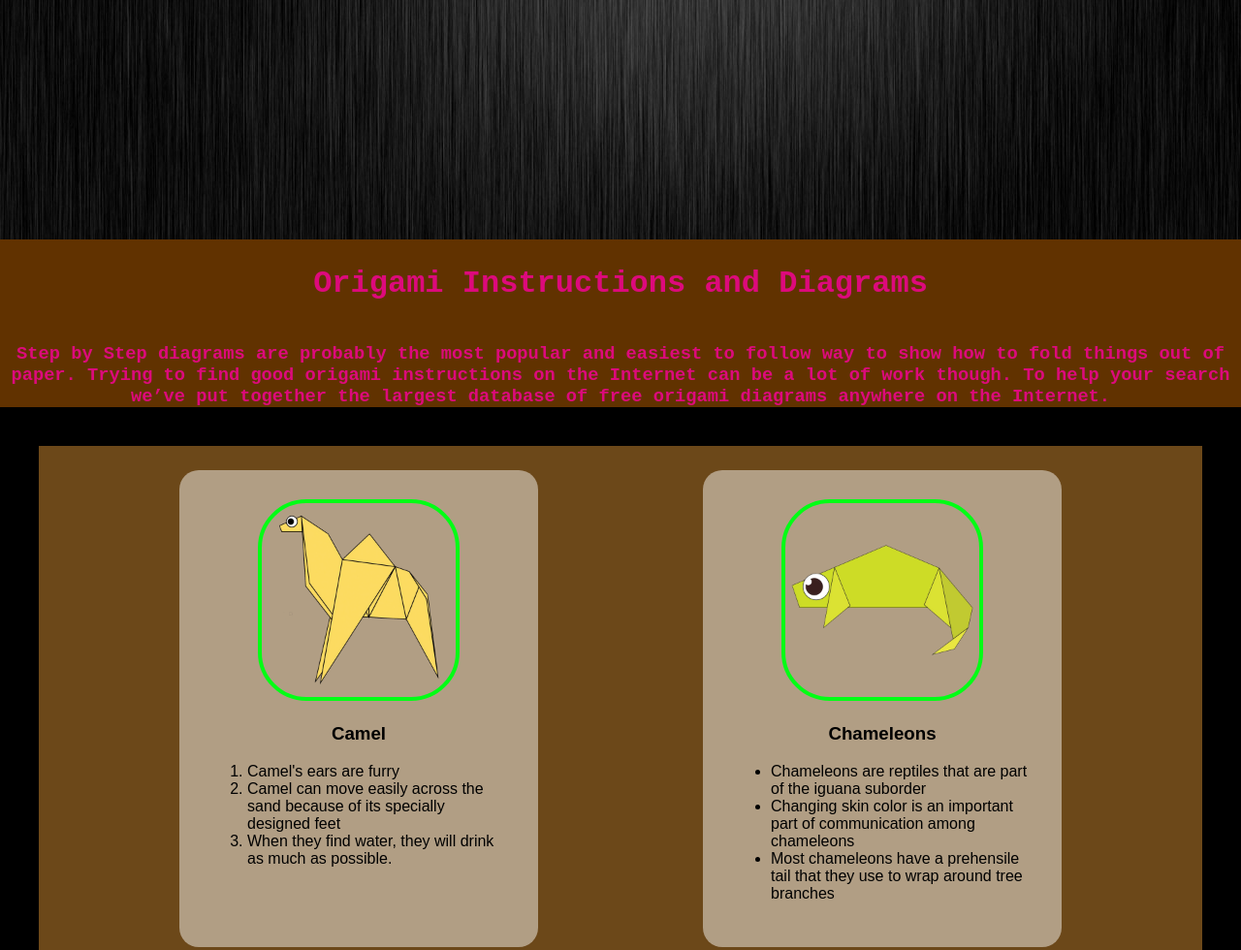
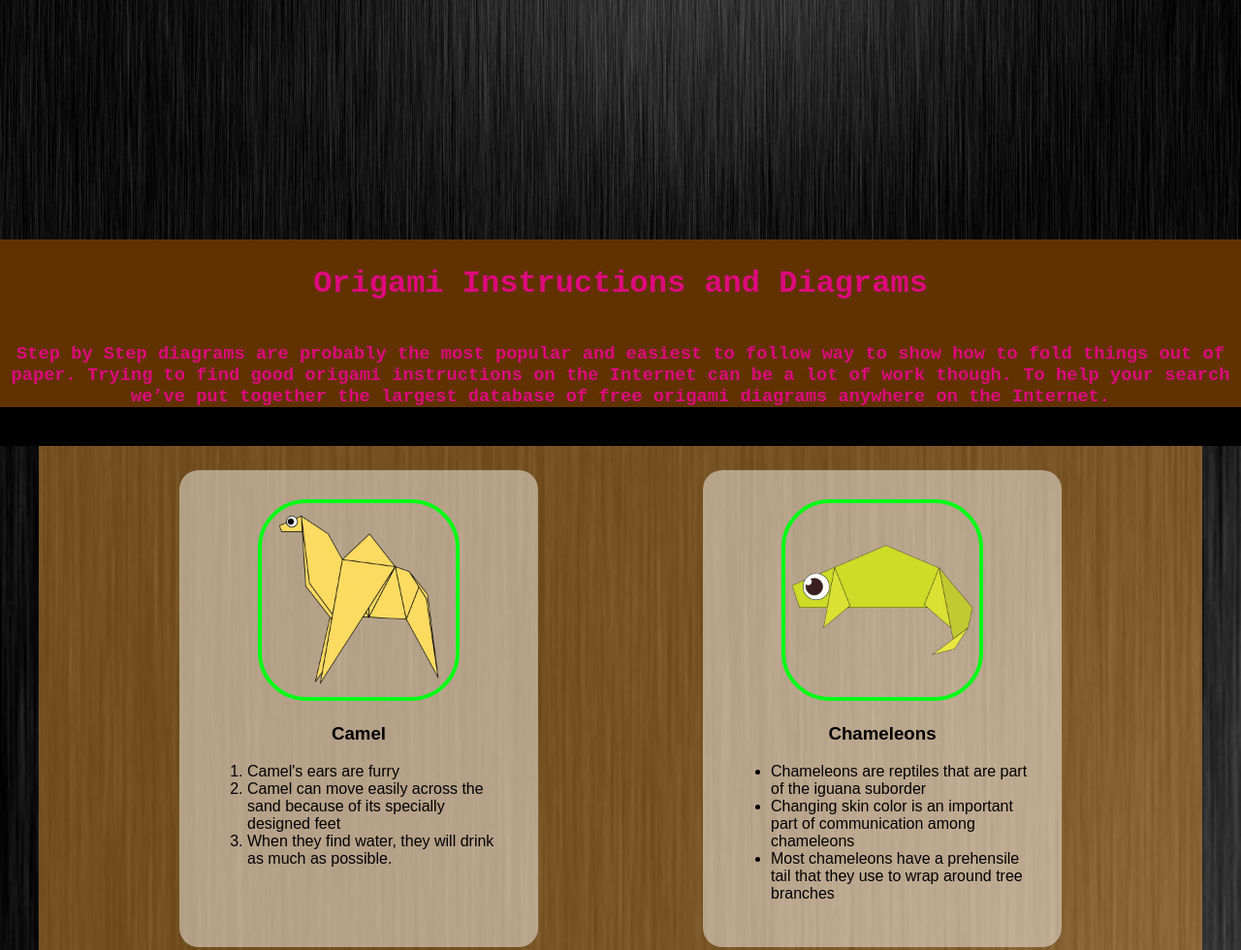
Before and after one commit to SudharsanSaravanan9122008/temporary, a plain HTML site: page index.html in a window 1280 px wide. Shown: the part 650-1630 px from the top of the page at 97% size. Drawn offline with Linux system fonts and the light colour scheme; the site is published under a folder, as on GitHub Pages, so addresses that start at the root find nothing.

Commit message:
Update styles.css

```diff
--- a/styles.css
+++ b/styles.css
@@ -15,7 +15,7 @@ body{
 
 }
 .grid{
-    background-image:url("/main2.jpg");
+    background-image:url("main2.jpg");
     background-repeat: no-repeat;
     background-size: 200%;
 
```
